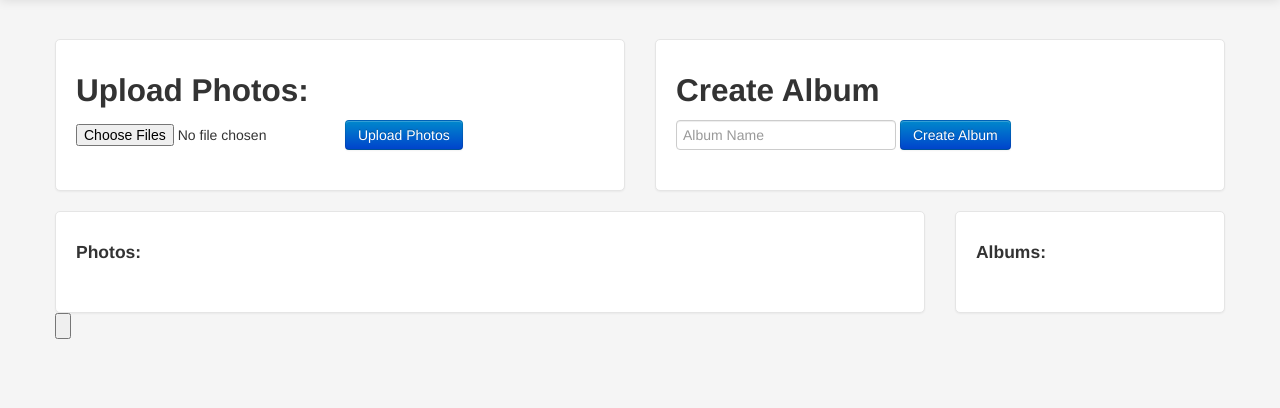
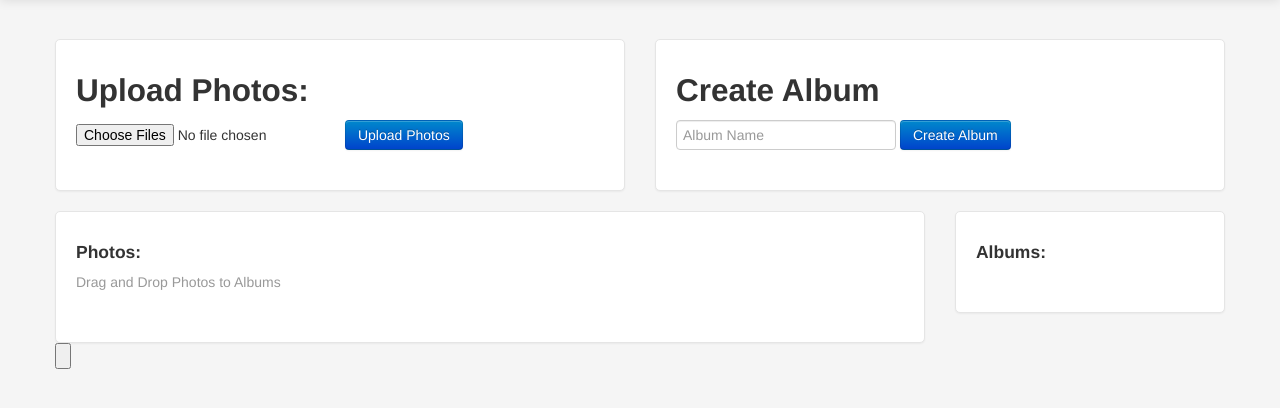
Before and after one commit to AlexG92/photoManage, a Django app: template templates/photos/index.html in a window 1280 px wide. Shown: the part 41-449 px from the top of the page. Run offline with Django 3.2, Linux system fonts and the light colour scheme; the template is opened without the code that fills it, so the values that code supplies are empty; some libraries are stand-ins or nearby versions.

Commit message:
Hide submit button

```diff
--- a/templates/photos/index.html
+++ b/templates/photos/index.html
@@ -47,6 +47,7 @@
         {% endif %}
         <form action="deletephoto/" method="post">
             <h4>Photos:</h4>
+            <p class="muted">Drag and Drop Photos to Albums</p>
             {% csrf_token %}
             <input type="hidden" name="deletePhoto">
             <ul class="thumbnails">
@@ -91,7 +92,7 @@
 <form action="/photos/assignphototoalbum/" id="assignPhotoToAlbum" method="post">
     <input type="hidden" name="addToAlbum" id="photoID" value="">
     <input type="hidden" name="albumid" id="albumID" value="">
-    <input type="submit" name="add" value="">
+    <input type="submit" name="add" value="" class="displayNone">
     {% csrf_token %}
 </form>
 
```
